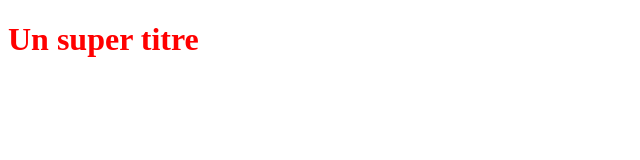
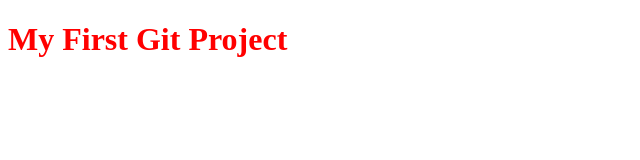
Before and after one commit to OthmaneRX/MyFirstProject, a plain HTML site: page index.html in a window 1280 px wide. Shown: the whole page, without its empty margins (0-640 px from the left). Drawn offline with Linux system fonts and the light colour scheme.

Commit message:
Modification of the htmt head text

```diff
--- a/index.html
+++ b/index.html
@@ -5,6 +5,6 @@
    <link rel="stylesheet" type="text/css" href="styles.css">
 </head>
 <body>
-   <h1>Un super titre</h1>
+   <h1>My First Git Project</h1>
 </body>
 </html>
```
